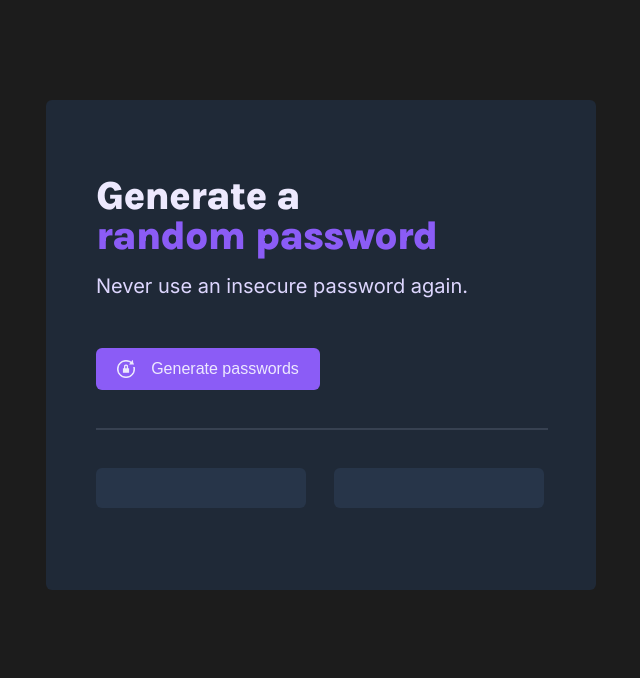
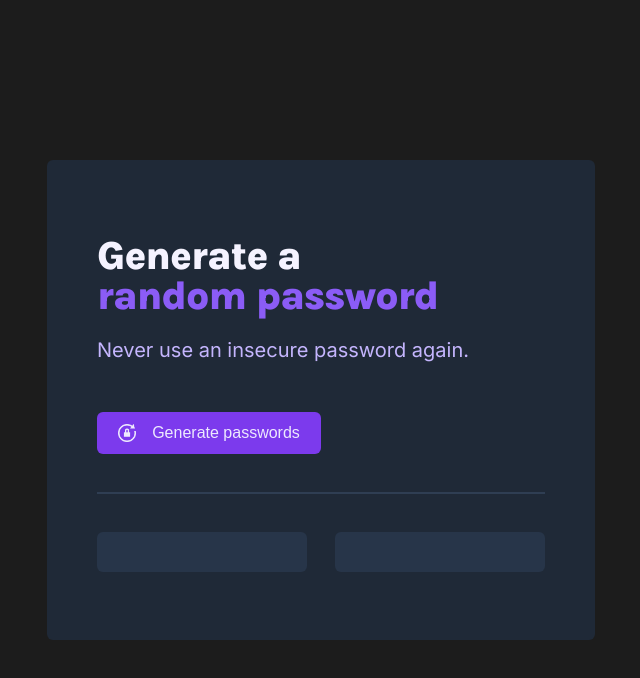
Before and after one commit to HashtagDevM/random-password-generator, a plain HTML site: page index.html in a window 1280 px wide. Shown: the whole page, without its empty margins (319-959 px from the left). Drawn offline with Linux system fonts and the light colour scheme.

Commit message:
Update index.css

```diff
--- a/index.css
+++ b/index.css
@@ -3,14 +3,18 @@ body {
 	margin: 0;
 	padding: 0;
 	background: #1c1c1c;
+	display: flex;
+	align-items: center;
+	justify-content: center;
 }
 
 .container {
+	max-width: 450px;
+	height: 380px;
+	margin: 0 auto;
+	top: 50%;
+	padding: 50px;
 	background: #1f2937;
-	max-width: 450px;
-	height: auto;
-	margin: 100px auto;
-	padding: 50px;
 	border-radius: 6px;
 }
 
@@ -20,12 +24,13 @@ h1 {
 	font-size: 40px;
 	line-height: 40px;
 	letter-spacing: -0.025em;
-	color: #ede9fe;
+	color: #f5f3ff;
 	margin: 26px 0 0;
 }
 
 span {
 	color: #8b5cf6;
+	margin: 0 0 12px 0;
 }
 
 p {
@@ -33,12 +38,11 @@ p {
 	font-size: 20px;
 	font-weight: 400;
 	line-height: 28px;
-	color: #ddd6fe;
-	margin: 16px 0 0;
+	color: #c4b5fd;
 }
 
 button {
-	background: #8b5cf6;
+	background: #7c3aed;
 	display: flex;
 	flex-direction: row;
 	justify-content: center;
@@ -57,7 +61,8 @@ button {
 }
 
 button:hover {
-	background: #7c3aed;
+	background: #8b5cf6;
+	color: #f5f3ff;
 }
 
 .lock {
@@ -67,9 +72,10 @@ button:hover {
 }
 
 .border {
-	width: 100%;
+	width: 446px;
+	height: 0px;
 	margin: 38px auto;
-	border: 1px solid #374151;
+	border: 1px solid #2f3e53;
 }
 
 .password-container {
@@ -77,29 +83,21 @@ button:hover {
 }
 
 .password-box-1,
-.password-box-2,
-.password-box-3,
-.password-box-4 {
+.password-box-2 {
 	display: inline-flex;
 	justify-content: center;
 	align-items: center;
 	width: 210px;
 	height: 40px;
 	background: #273549;
-	color: #d9d2f9;
+	color: #c4b5fd;
 	font-size: 18px;
 	font-weight: 700;
 	border-radius: 6px;
 }
 
-.password-box-1,
-.password-box-3 {
+.password-box-1 {
 	margin-right: 24px;
-}
-
-.password-box-1,
-.password-box-2 {
-	margin-bottom: 28px;
 }
 
 .no-password {
```
